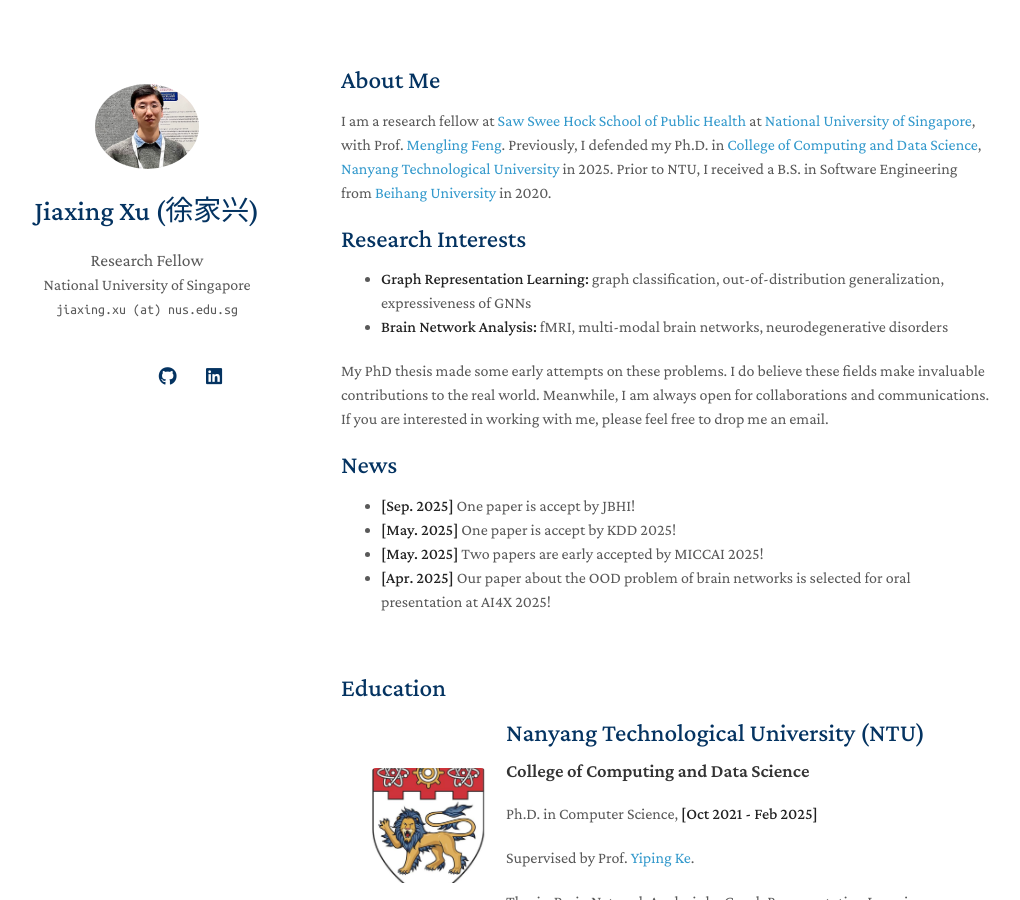
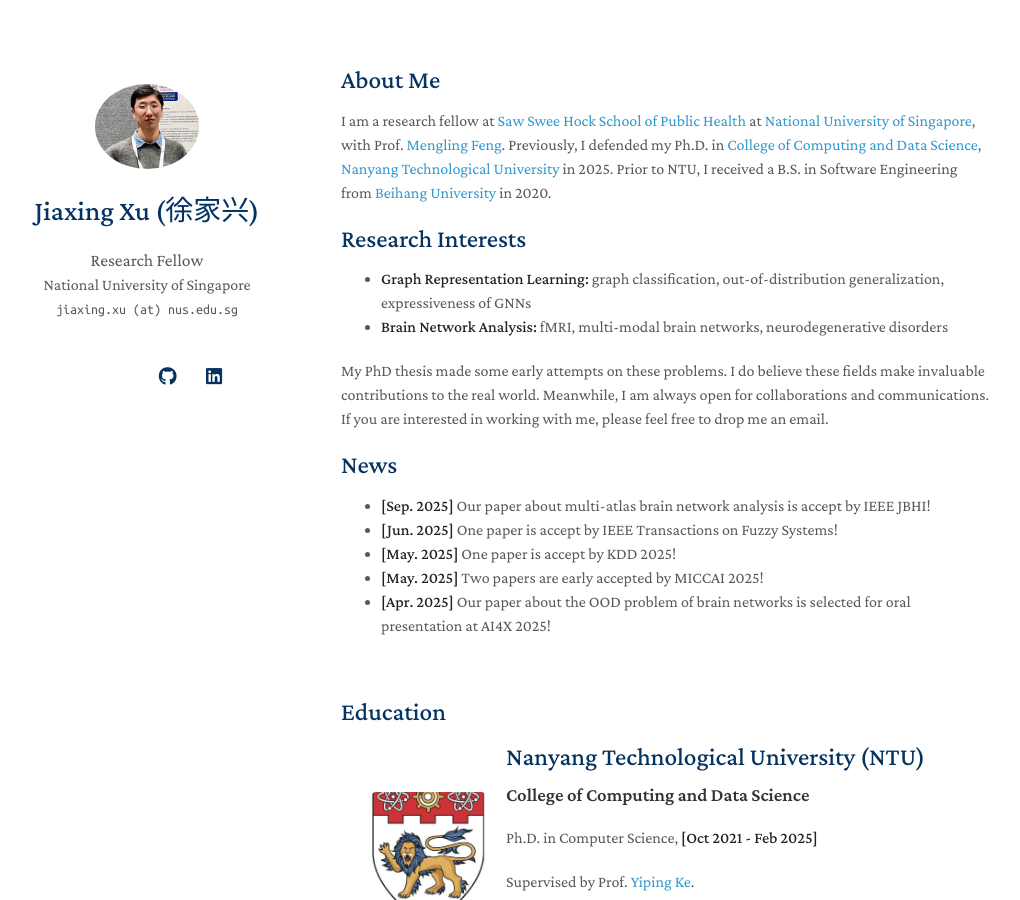
Before and after one commit to AngusMonroe/angusmonroe.github.io, a Jekyll site: the page built from index.md, in a window 1280 px wide and 900 px high. Shown: the whole window, without its empty margins (129-1149 px from the left). Built offline with Jekyll 4.4.1, drawn with Linux system fonts in a browser that asks for light colours; a style sheet for code colours, icons or effects is not loaded; our own code applies the rules of GitHub Pages for plain Markdown files.

Commit message:
Update index.md

```diff
--- a/index.md
+++ b/index.md
@@ -16,7 +16,8 @@
 
 ## News
 
-- **[Sep. 2025]** One paper is accept by JBHI!
+- **[Sep. 2025]** Our paper about multi-atlas brain network analysis is accept by IEEE JBHI!
+- **[Jun. 2025]** One paper is accept by IEEE Transactions on Fuzzy Systems!
 - **[May. 2025]** One paper is accept by KDD 2025!
 - **[May. 2025]** Two papers are early accepted by MICCAI 2025!
 - **[Apr. 2025]** Our paper about the OOD problem of brain networks is selected for oral presentation at AI4X 2025!
```
